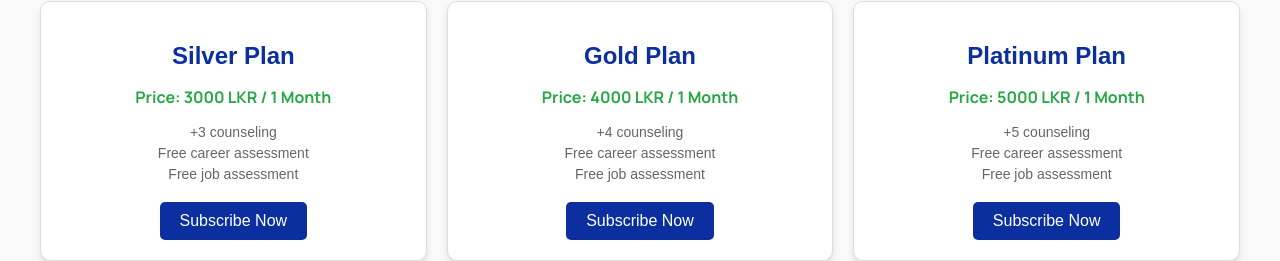
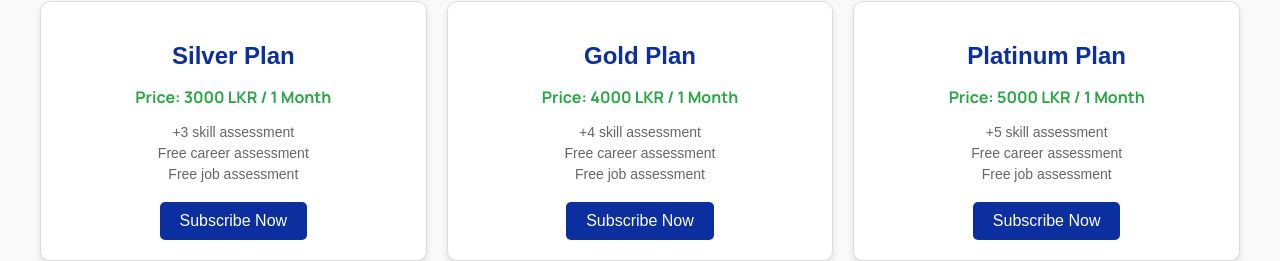
Before and after one commit to DevintthHaran/SDGP, a React (Create React App) app in the folder Frontend/sdgp-project/: page /subscription in a window 1280 px wide. Shown: the part 97-358 px from the top of the page. Built offline with nearby package versions, Linux system fonts and the light colour scheme.

Commit message:
Update accessible when subscription successful

```diff
--- a/Frontend/sdgp-project/src/pages/Subscription.jsx
+++ b/Frontend/sdgp-project/src/pages/Subscription.jsx
@@ -11,7 +11,7 @@ const Subscription = () => {
       price: 3000,
       recurrence: "1 Month",
       id: "silver",
-      featureA: "+3 counseling",
+      featureA: "+3 skill assessment",
       featureB: "Free career assessment",
       featureC: "Free job assessment",
       accessibility: 3,
@@ -21,7 +21,7 @@ const Subscription = () => {
       price: 4000,
       recurrence: "1 Month",
       id: "gold",
-      featureA: "+4 counseling",
+      featureA: "+4 skill assessment",
       featureB: "Free career assessment",
       featureC: "Free job assessment",
       accessibility: 4,
@@ -31,7 +31,7 @@ const Subscription = () => {
       price: 5000,
       recurrence: "1 Month",
       id: "platinum",
-      featureA: "+5 counseling",
+      featureA: "+5 skill assessment",
       featureB: "Free career assessment",
       featureC: "Free job assessment",
       accessibility: 5,
@@ -51,6 +51,17 @@ const Subscription = () => {
     // Restore accessible value
     const storedAccessible = parseInt(localStorage.getItem("accessible"), 10) || 0;
     setAccessible(storedAccessible);
+
+    const userEmail = localStorage.getItem("EmailId");
+  if (userEmail) {
+    fetch(`http://localhost:8080/api/users/accessibility/${userEmail}`)
+      .then((response) => response.json())
+      .then((data) => {
+        if (data.accessible !== undefined) {
+          setAccessible(data.accessible);
+        }
+      })
+      .catch((error) => console.error("Error fetching accessibility:", error));}
 
     // Clean up expired subscriptions
     const updatedSubscriptions = storedSubscriptions.filter(
@@ -121,7 +132,21 @@ const Subscription = () => {
       const updatedAccessible = accessible + plan.accessibility;
       setAccessible(updatedAccessible);
       localStorage.setItem("accessible", updatedAccessible.toString());
+
+      const userEmail = localStorage.getItem("EmailId");
+  if (userEmail) {
+    fetch("http://localhost:8080/api/users/accessibility", {
+      method: "PUT",
+      headers: { "Content-Type": "application/json" },
+      body: JSON.stringify({ email: userEmail, accessible: updatedAccessible }),
+    })
+    .then((response) => response.json())
+    .then((data) => console.log("Accessibility updated:", data))
+    .catch((error) => console.error("Error updating accessibility:", error));
+  }
     };
+
+
 
     payhere.onDismissed = () => {
       console.log(`Subscription for ${plan.name} dismissed`);
```
